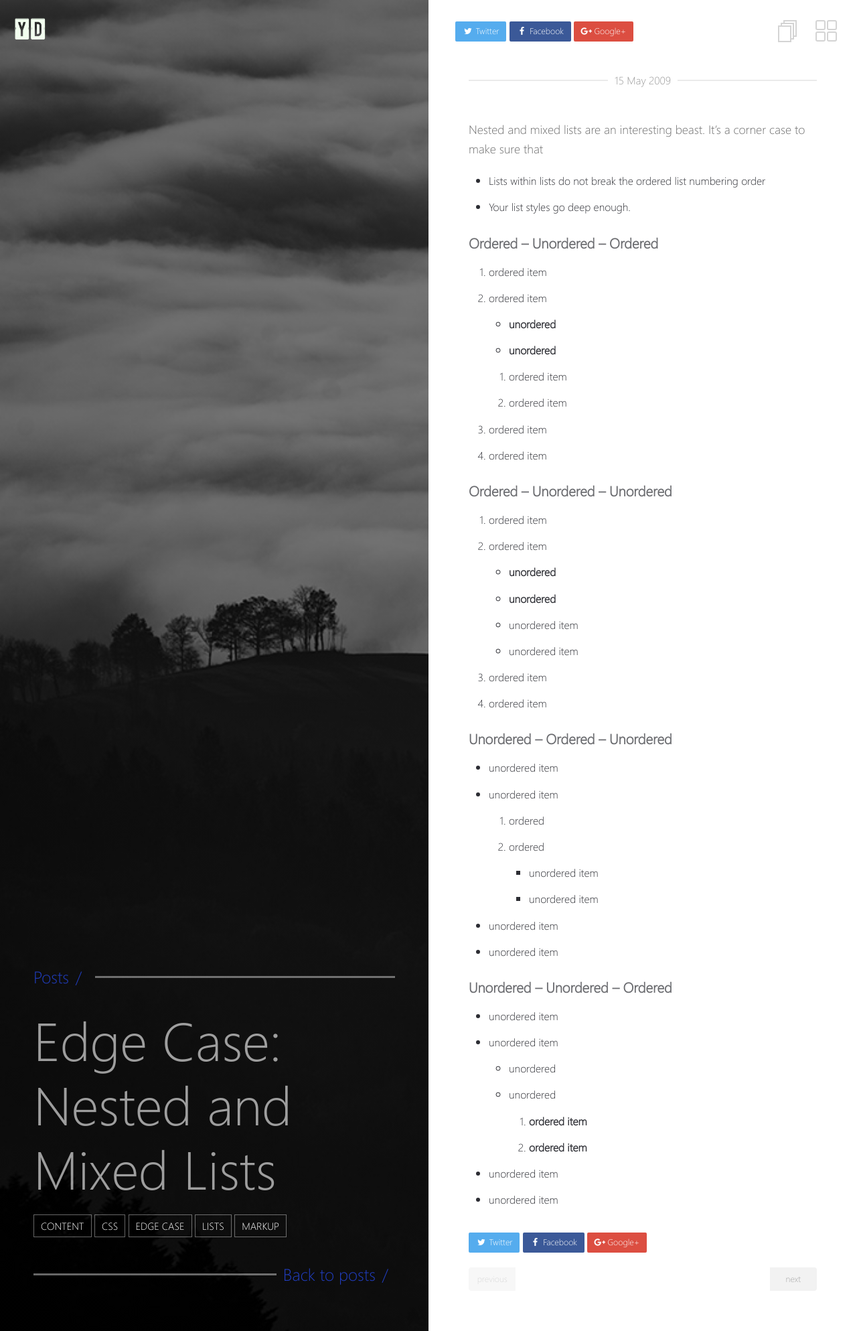
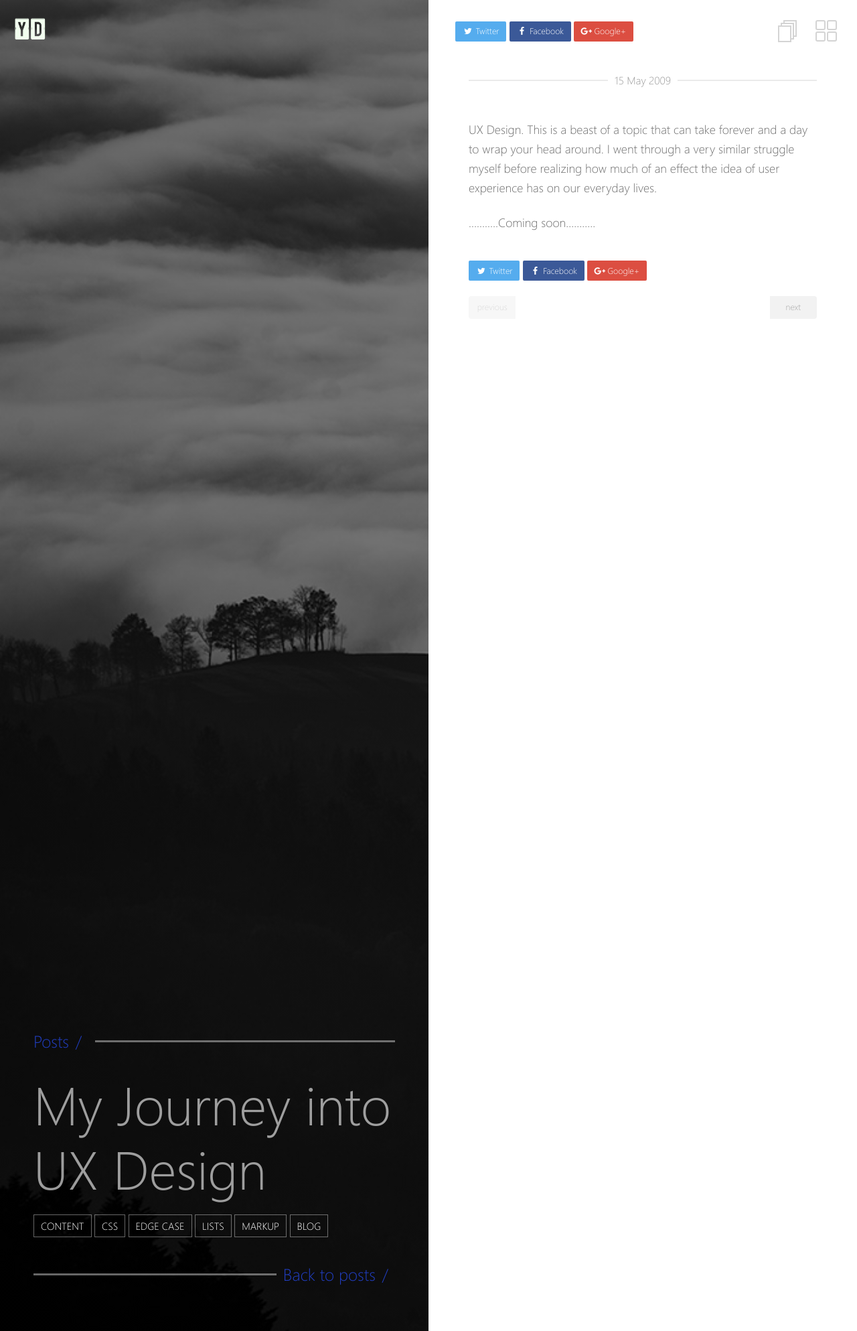
Before and after one commit to YannickDaly/yannickdaly.github.io, a Jekyll site: the page built from _posts/2009-05-15-edge-case-nested-and-mixed-lists.md, in a window 1280 px wide. Shown: the whole page at 67% size. Built offline with Jekyll 4.4.1, drawn with Linux system fonts in a browser that asks for light colours.

Commit message:
Testing Posts
I'll update these later of course.

```diff
--- a/_posts/2009-05-15-edge-case-nested-and-mixed-lists.md
+++ b/_posts/2009-05-15-edge-case-nested-and-mixed-lists.md
@@ -1,6 +1,6 @@
 ---
 layout: post
-title: "Edge Case: Nested and Mixed Lists"
+title: "My Journey into UX Design"
 categories:
   - Edge Case
 tags:
@@ -9,53 +9,9 @@ tags:
   - edge case
   - lists
   - markup
+  - blog
 ---
 
-Nested and mixed lists are an interesting beast. It's a corner case to make sure that
+UX Design.  This is a beast of a topic that can take forever and a day to wrap your head around.  I went through a very similar struggle myself before realizing how much of an effect the idea of user experience has on our everyday lives.
 
-* Lists within lists do not break the ordered list numbering order
-* Your list styles go deep enough.
-
-### Ordered -- Unordered -- Ordered
-
-1. ordered item
-2. ordered item
-  * **unordered**
-  * **unordered**
-    1. ordered item
-    2. ordered item
-3. ordered item
-4. ordered item
-
-### Ordered -- Unordered -- Unordered
-
-1. ordered item
-2. ordered item
-  * **unordered**
-  * **unordered**
-    * unordered item
-    * unordered item
-3. ordered item
-4. ordered item
-
-### Unordered -- Ordered -- Unordered
-
-* unordered item
-* unordered item
-  1. ordered
-  2. ordered
-    * unordered item
-    * unordered item
-* unordered item
-* unordered item
-
-### Unordered -- Unordered -- Ordered
-
-* unordered item
-* unordered item
-  * unordered
-  * unordered
-    1. **ordered item**
-    2. **ordered item**
-* unordered item
-* unordered item
+...........Coming soon...........
```
Also changed, not shown: _posts/2009-08-06-edge-case-no-body-content.md (+1 -1 lines).
